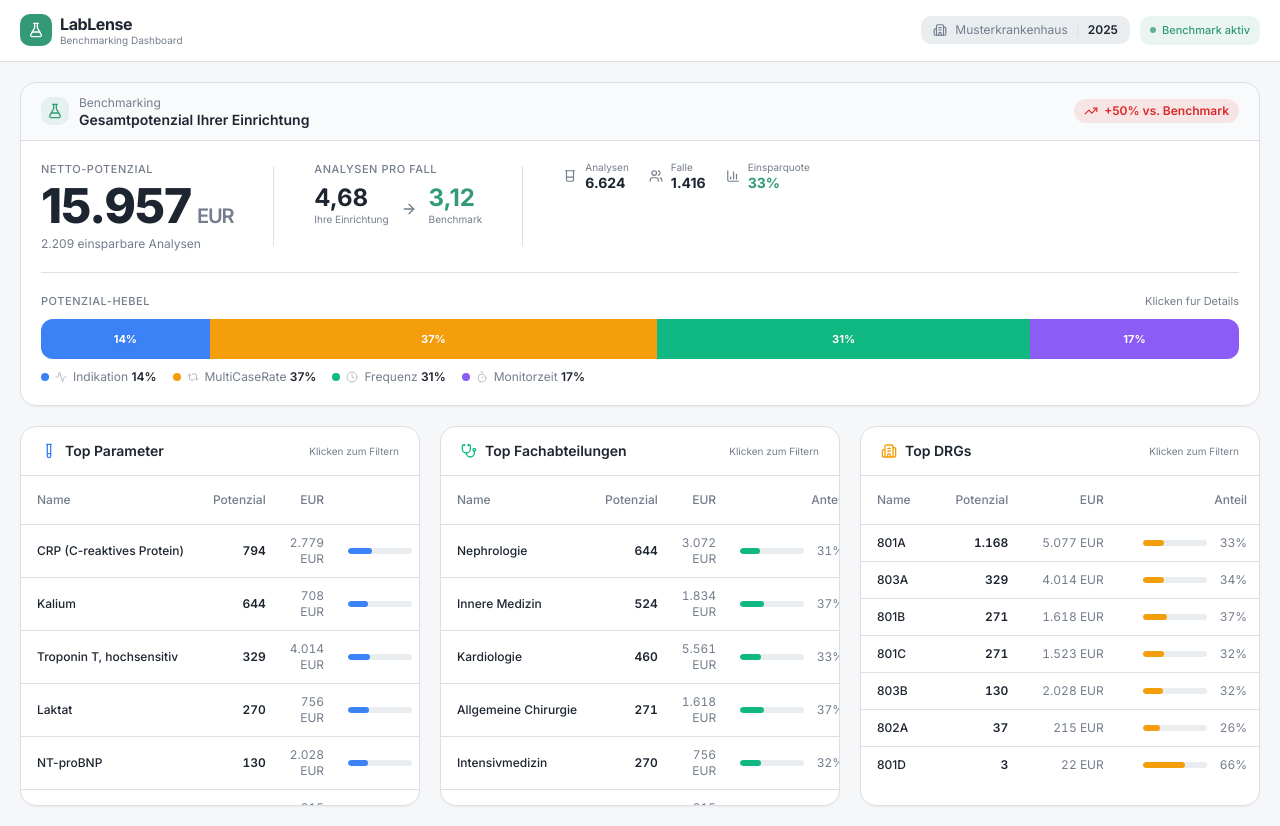
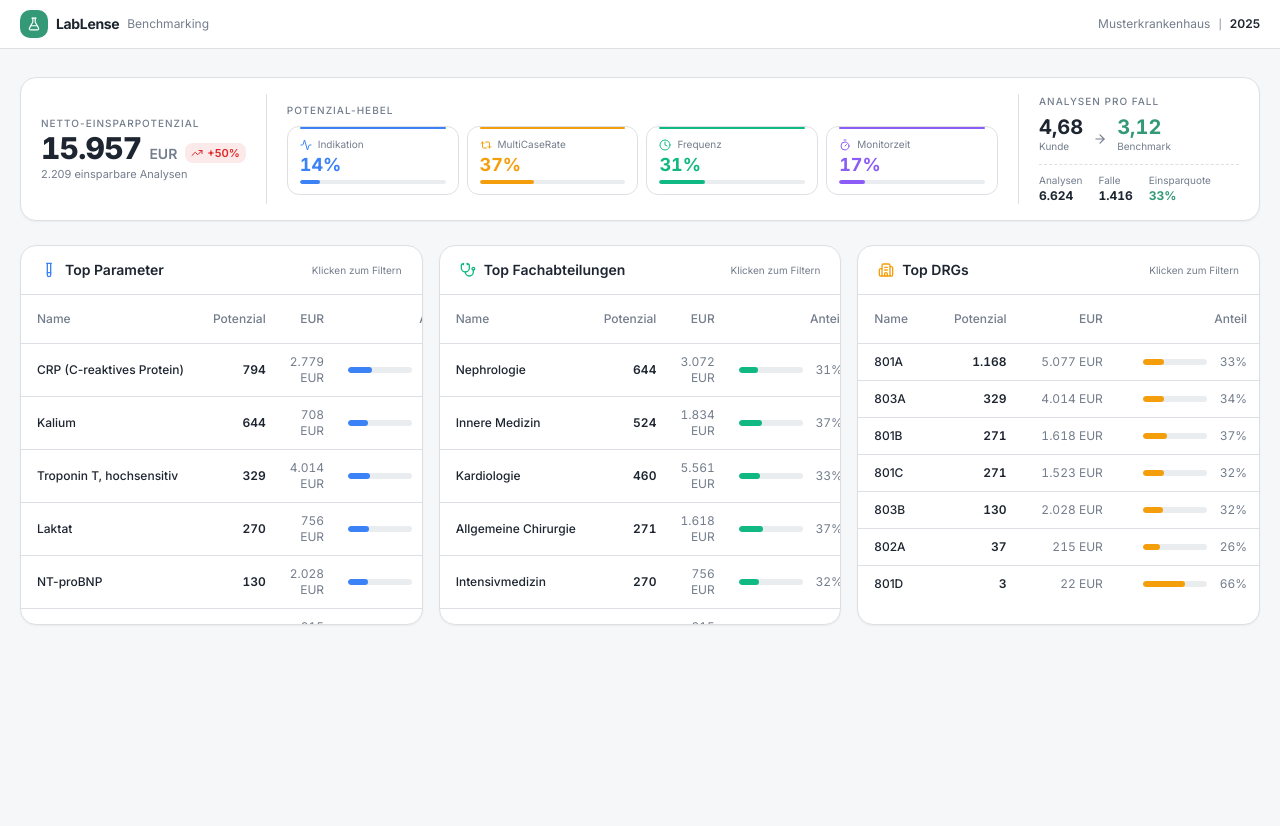
Before and after one commit to movyx-debug/v0-dashboard-ui, a Next.js app: page / in a window 1280 px wide. After the commit the page ends 800 px from the top, so only its background shows below. Built offline with nearby package versions, Linux system fonts and the light colour scheme.

Commit message:
refactor: redesign cockpit strip for better layout\n\nNew full-width horizontal layout with compact tiles and sticky strip.

```diff
--- a/app/page.tsx
+++ b/app/page.tsx
@@ -76,51 +76,41 @@ export default function DashboardPage() {
     if (activeFach) parts.push(activeFach);
     return parts.length > 0
       ? parts.join(" | ")
-      : "Gesamtpotenzial Ihrer Einrichtung";
+      : "Netto-Einsparpotenzial";
   }, [activeParam, activeDrg, activeFach]);
 
   const hasFilters = !!(activeParam || activeDrg || activeFach);
 
   return (
     <div className="min-h-screen bg-background">
-      {/* Header */}
+      {/* Minimal header */}
       <header className="border-b bg-card">
-        <div className="mx-auto max-w-[1440px] px-5 py-3.5 flex items-center justify-between">
+        <div className="mx-auto max-w-[1440px] px-5 py-2.5 flex items-center justify-between">
           <div className="flex items-center gap-2">
-            <div className="h-8 w-8 rounded-lg bg-primary flex items-center justify-center">
-              <FlaskConical className="h-4 w-4 text-primary-foreground" />
+            <div className="h-7 w-7 rounded-lg bg-primary flex items-center justify-center">
+              <FlaskConical className="h-3.5 w-3.5 text-primary-foreground" />
             </div>
-            <div>
-              <h1 className="text-base font-bold text-foreground tracking-tight leading-tight">
+            <span className="text-sm font-bold text-foreground tracking-tight">
               LabLense
-              </h1>
-              <p className="text-[10px] text-muted-foreground leading-tight">
-                Benchmarking Dashboard
-              </p>
+            </span>
+            <span className="text-xs text-muted-foreground hidden sm:inline">
+              Benchmarking
+            </span>
           </div>
-          </div>
-
-          <div className="flex items-center gap-2.5">
-            <div className="flex items-center gap-2 bg-secondary px-3 py-1.5 rounded-lg">
-              <Building2 className="h-3.5 w-3.5 text-muted-foreground" />
+          <div className="flex items-center gap-2">
             <span className="text-xs text-muted-foreground">
               Musterkrankenhaus
             </span>
-              <span className="text-xs text-border">|</span>
-              <span className="text-xs font-semibold text-foreground">
-                2025
-              </span>
-            </div>
-            <div className="flex items-center gap-1.5 bg-primary/10 text-primary px-2.5 py-1.5 rounded-lg text-[11px] font-medium">
-              <div className="h-1.5 w-1.5 rounded-full bg-primary animate-pulse" />
-              Benchmark aktiv
-            </div>
+            <span className="text-[10px] text-muted-foreground">|</span>
+            <span className="text-xs font-semibold text-foreground">2025</span>
           </div>
         </div>
       </header>
 
-      <main className="mx-auto max-w-[1440px] p-5 flex flex-col gap-5">
-        {/* Filter bar (compact, only when active) */}
+      <main className="mx-auto max-w-[1440px] p-5 flex flex-col gap-4">
+        {/* Sticky benchmark cockpit + filter bar */}
+        <div className="sticky top-0 z-30 flex flex-col gap-2 -mx-5 px-5 py-2 bg-background/80 backdrop-blur-md">
+          <BenchmarkSection benchmark={benchmark} title={title} />
           {hasFilters && (
             <FilterBar
               activeParameter={activeParam}
@@ -132,14 +122,10 @@ export default function DashboardPage() {
               onClearAll={onClearAll}
             />
           )}
-
-        {/* Sticky benchmark summary — stays visible while scrolling tables */}
-        <div className="sticky top-0 z-30">
-          <BenchmarkSection benchmark={benchmark} title={title} />
         </div>
 
-        {/* Top tables for filtering */}
-        <div className="grid grid-cols-1 lg:grid-cols-3 gap-5">
+        {/* Top tables */}
+        <div className="grid grid-cols-1 lg:grid-cols-3 gap-4">
           <TopItemsTable
             title="Top Parameter"
             icon={<TestTube className="h-4 w-4 text-blue-500" />}
--- a/components/benchmark-section.tsx
+++ b/components/benchmark-section.tsx
@@ -10,10 +10,6 @@ import {
   TrendingDown,
   TrendingUp,
   ArrowRight,
-  FlaskConical,
-  Beaker,
-  Users,
-  BarChart3,
 } from "lucide-react";
 import {
   Dialog,
@@ -82,7 +78,12 @@ const SUB_META = {
 } as const;
 
 type SubKey = keyof typeof SUB_META;
-const SUB_KEYS: SubKey[] = ["indikation", "multiCaseRate", "frequenz", "monitorZeit"];
+const SUB_KEYS: SubKey[] = [
+  "indikation",
+  "multiCaseRate",
+  "frequenz",
+  "monitorZeit",
+];
 
 interface Props {
   benchmark: AggregatedBenchmark;
@@ -99,83 +100,140 @@ export default function BenchmarkSection({ benchmark, title }: Props) {
       ? (diff / benchmark.analysen_pro_fall_benchmark) * 100
       : 0;
   const isAbove = diff > 0;
-  const savingsQuote =
-    benchmark.total_analysen > 0
-      ? (benchmark.hauptpot_net_analysen / benchmark.total_analysen) * 100
-      : 0;
 
   return (
-    <TooltipProvider delayDuration={200}>
+    <TooltipProvider delayDuration={150}>
       <div className="bg-card border rounded-2xl shadow-sm overflow-hidden">
-        {/* ── Compact top row: Title + Context ─────────────────────── */}
-        <div className="px-5 py-3 border-b flex items-center justify-between bg-secondary/30">
-          <div className="flex items-center gap-2.5">
-            <div className="p-1.5 rounded-lg bg-primary/10">
-              <FlaskConical className="h-4 w-4 text-primary" />
-            </div>
-            <div>
-              <p className="text-xs text-muted-foreground">Benchmarking</p>
-              <p className="text-sm font-semibold text-foreground leading-tight">
+        {/* Single horizontal cockpit row */}
+        <div className="px-5 py-4 flex items-center gap-5 flex-wrap lg:flex-nowrap">
+          {/* ── LEFT: Main EUR result ──────────────────────── */}
+          <div className="flex-shrink-0 min-w-[180px]">
+            <p className="text-[10px] uppercase tracking-widest text-muted-foreground font-medium mb-0.5">
               {title}
             </p>
-            </div>
-          </div>
-          <div
-            className={`flex items-center gap-1.5 px-2.5 py-1 rounded-full text-xs font-semibold ${
+            <div className="flex items-baseline gap-2">
+              <p className="text-3xl font-extrabold text-foreground tracking-tight leading-none tabular-nums">
+                {fmtInt(benchmark.hauptpot_net_euro)}
+              </p>
+              <span className="text-sm font-semibold text-muted-foreground">
+                EUR
+              </span>
+              <span
+                className={`inline-flex items-center gap-1 text-[11px] font-semibold px-1.5 py-0.5 rounded-md ${
                   isAbove
                     ? "bg-destructive/10 text-destructive"
                     : "bg-primary/10 text-primary"
                 }`}
               >
                 {isAbove ? (
-              <TrendingUp className="h-3.5 w-3.5" />
+                  <TrendingUp className="h-3 w-3" />
                 ) : (
-              <TrendingDown className="h-3.5 w-3.5" />
+                  <TrendingDown className="h-3 w-3" />
                 )}
                 {isAbove ? "+" : ""}
-            {fmtPct(Math.abs(diffPct))} vs. Benchmark
+                {fmtPct(Math.abs(diffPct))}
+              </span>
             </div>
-        </div>
-
-        {/* ── Main result row ──────────────────────────────────────── */}
-        <div className="px-5 py-5">
-          <div className="flex items-start gap-6 lg:gap-10 flex-wrap">
-            {/* Big EUR number */}
-            <div className="flex-shrink-0">
-              <p className="text-[11px] uppercase tracking-wider text-muted-foreground font-medium mb-1">
-                Netto-Potenzial
-              </p>
-              <p className="text-4xl lg:text-5xl font-extrabold text-foreground tracking-tight leading-none">
-                {fmtInt(benchmark.hauptpot_net_euro)}
-                <span className="text-lg lg:text-xl font-semibold text-muted-foreground ml-1.5">
-                  EUR
-                </span>
-              </p>
-              <p className="text-xs text-muted-foreground mt-1.5">
+            <p className="text-[11px] text-muted-foreground mt-0.5">
               {fmtInt(benchmark.hauptpot_net_analysen)} einsparbare Analysen
             </p>
           </div>
 
-            {/* Divider */}
-            <div className="hidden lg:block w-px h-20 bg-border self-center" />
+          {/* ── Divider ────────────────────────────────────── */}
+          <div className="hidden lg:block w-px self-stretch bg-border" />
 
-            {/* Analysen / Fall comparison */}
-            <div className="flex-shrink-0">
-              <p className="text-[11px] uppercase tracking-wider text-muted-foreground font-medium mb-2">
+          {/* ── CENTER: 4 clickable sub-benchmark tiles ───── */}
+          <div className="flex-1 min-w-0">
+            <p className="text-[10px] uppercase tracking-widest text-muted-foreground font-medium mb-2">
+              Potenzial-Hebel
+            </p>
+            <div className="grid grid-cols-4 gap-2">
+              {SUB_KEYS.map((key) => {
+                const sub = benchmark[key];
+                const meta = SUB_META[key];
+                const Icon = meta.icon;
+                return (
+                  <Tooltip key={key}>
+                    <TooltipTrigger asChild>
+                      <button
+                        type="button"
+                        onClick={() => setOpenSub(key)}
+                        className="group relative rounded-xl border bg-card px-3 py-2.5 text-left transition-all hover:shadow-md hover:border-foreground/20 cursor-pointer focus:outline-none focus-visible:ring-2 focus-visible:ring-ring"
+                      >
+                        {/* Colored top accent line */}
+                        <div
+                          className="absolute top-0 left-3 right-3 h-[2px] rounded-full"
+                          style={{ backgroundColor: meta.color }}
+                        />
+                        <div className="flex items-center gap-1.5 mb-1">
+                          <Icon
+                            className="h-3 w-3 flex-shrink-0"
+                            style={{ color: meta.color }}
+                          />
+                          <span className="text-[10px] text-muted-foreground truncate">
+                            {meta.label}
+                          </span>
+                        </div>
+                        <div className="flex items-baseline gap-1">
+                          <span
+                            className="text-lg font-bold leading-none tabular-nums"
+                            style={{ color: meta.color }}
+                          >
+                            {fmtPct(sub.pct)}
+                          </span>
+                        </div>
+                        {/* Mini progress bar */}
+                        <div className="mt-1.5 h-1 rounded-full bg-secondary overflow-hidden">
+                          <div
+                            className="h-full rounded-full transition-all duration-500"
+                            style={{
+                              width: `${Math.min(sub.pct, 100)}%`,
+                              backgroundColor: meta.color,
+                            }}
+                          />
+                        </div>
+                      </button>
+                    </TooltipTrigger>
+                    <TooltipContent
+                      side="bottom"
+                      className="bg-card text-foreground border shadow-lg p-3 max-w-[200px]"
+                    >
+                      <p className="text-xs text-muted-foreground mb-1">
+                        {meta.desc}
+                      </p>
+                      <p className="text-xs font-semibold">
+                        {fmtInt(sub.analysen)} einsparbare Analysen
+                      </p>
+                      <p className="text-[10px] text-muted-foreground mt-1">
+                        Klicken fur Details
+                      </p>
+                    </TooltipContent>
+                  </Tooltip>
+                );
+              })}
+            </div>
+          </div>
+
+          {/* ── Divider ────────────────────────────────────── */}
+          <div className="hidden lg:block w-px self-stretch bg-border" />
+
+          {/* ── RIGHT: Analysen/Fall comparison + stats ───── */}
+          <div className="flex-shrink-0 min-w-[200px]">
+            <p className="text-[10px] uppercase tracking-widest text-muted-foreground font-medium mb-2">
               Analysen pro Fall
             </p>
-              <div className="flex items-end gap-3">
+            <div className="flex items-end gap-2.5">
               <div>
-                  <p className="text-2xl font-bold text-foreground leading-none">
+                <p className="text-xl font-bold text-foreground leading-none tabular-nums">
                   {fmtDe(benchmark.analysen_pro_fall_kunde)}
                 </p>
                 <p className="text-[10px] text-muted-foreground mt-0.5">
-                    Ihre Einrichtung
+                  Kunde
                 </p>
               </div>
-                <ArrowRight className="h-4 w-4 text-muted-foreground mb-2.5" />
+              <ArrowRight className="h-3.5 w-3.5 text-muted-foreground mb-2" />
               <div>
-                  <p className="text-2xl font-bold text-primary leading-none">
+                <p className="text-xl font-bold text-primary leading-none tabular-nums">
                   {fmtDe(benchmark.analysen_pro_fall_benchmark)}
                 </p>
                 <p className="text-[10px] text-muted-foreground mt-0.5">
@@ -183,140 +241,39 @@ export default function BenchmarkSection({ benchmark, title }: Props) {
                 </p>
               </div>
             </div>
-            </div>
-
-            {/* Divider */}
-            <div className="hidden lg:block w-px h-20 bg-border self-center" />
-
-            {/* Quick stats */}
-            <div className="flex gap-5 flex-wrap">
-              <QuickStat
-                icon={<Beaker className="h-3.5 w-3.5" />}
-                label="Analysen"
-                value={fmtInt(benchmark.total_analysen)}
-              />
-              <QuickStat
-                icon={<Users className="h-3.5 w-3.5" />}
-                label="Falle"
-                value={fmtInt(benchmark.total_faelle)}
-              />
-              <QuickStat
-                icon={<BarChart3 className="h-3.5 w-3.5" />}
-                label="Einsparquote"
-                value={fmtPct(savingsQuote)}
-                highlight
-              />
-            </div>
-          </div>
-
-          {/* ── Sub-benchmark stacked bar ────────────────────────── */}
-          <div className="mt-5 pt-5 border-t">
-            <div className="flex items-center justify-between mb-2.5">
-              <p className="text-[11px] uppercase tracking-wider text-muted-foreground font-medium">
-                Potenzial-Hebel
-              </p>
-              <p className="text-[11px] text-muted-foreground">
-                Klicken fur Details
+            <div className="flex items-center gap-4 mt-2.5 pt-2 border-t border-dashed">
+              <div>
+                <p className="text-[10px] text-muted-foreground">Analysen</p>
+                <p className="text-xs font-bold text-foreground tabular-nums">
+                  {fmtInt(benchmark.total_analysen)}
                 </p>
               </div>
-
-            {/* Stacked horizontal bar */}
-            <div className="flex rounded-xl overflow-hidden h-10 bg-secondary cursor-pointer">
-              {SUB_KEYS.map((key) => {
-                const sub = benchmark[key];
-                const meta = SUB_META[key];
-                if (sub.pct <= 0) return null;
-
-                return (
-                  <Tooltip key={key}>
-                    <TooltipTrigger asChild>
-                      <button
-                        type="button"
-                        className="relative h-full transition-all hover:brightness-110 hover:scale-y-105 origin-bottom focus:outline-none focus-visible:ring-2 focus-visible:ring-ring"
-                        style={{
-                          width: `${sub.pct}%`,
-                          backgroundColor: meta.color,
-                          minWidth: sub.pct > 3 ? "auto" : "12px",
-                        }}
-                        onClick={() => setOpenSub(key)}
-                        aria-label={`${meta.label}: ${fmtPct(sub.pct)}`}
-                      >
-                        {sub.pct > 10 && (
-                          <span className="absolute inset-0 flex items-center justify-center text-[11px] font-bold text-white drop-shadow-sm">
-                            {fmtPct(sub.pct)}
-                          </span>
-                        )}
-                      </button>
-                    </TooltipTrigger>
-                    <TooltipContent
-                      side="top"
-                      className="bg-card text-foreground border shadow-lg p-3 max-w-[220px]"
-                    >
-                      <div className="flex items-center gap-2 mb-1.5">
-                        <div
-                          className="h-2.5 w-2.5 rounded-full"
-                          style={{ backgroundColor: meta.color }}
-                        />
-                        <span className="font-semibold text-sm">
-                          {meta.label}
-                        </span>
+              <div>
+                <p className="text-[10px] text-muted-foreground">Falle</p>
+                <p className="text-xs font-bold text-foreground tabular-nums">
+                  {fmtInt(benchmark.total_faelle)}
+                </p>
               </div>
-                      <p className="text-xs text-muted-foreground mb-2">
-                        {meta.desc}
+              <div>
+                <p className="text-[10px] text-muted-foreground">
+                  Einsparquote
                 </p>
-                      <div className="flex justify-between text-xs">
-                        <span className="text-muted-foreground">Anteil</span>
-                        <span className="font-bold">{fmtPct(sub.pct)}</span>
+                <p className="text-xs font-bold text-primary tabular-nums">
+                  {benchmark.total_analysen > 0
+                    ? fmtPct(
+                        (benchmark.hauptpot_net_analysen /
+                          benchmark.total_analysen) *
+                          100,
+                      )
+                    : "0%"}
+                </p>
               </div>
-                      <div className="flex justify-between text-xs">
-                        <span className="text-muted-foreground">
-                          Einsparbar
-                        </span>
-                        <span className="font-semibold">
-                          {fmtInt(sub.analysen)} Analysen
-                        </span>
-                      </div>
-                    </TooltipContent>
-                  </Tooltip>
-                );
-              })}
-            </div>
-
-            {/* Legend row */}
-            <div className="flex items-center gap-4 mt-2.5 flex-wrap">
-              {SUB_KEYS.map((key) => {
-                const sub = benchmark[key];
-                const meta = SUB_META[key];
-                if (sub.pct <= 0) return null;
-                const Icon = meta.icon;
-
-                return (
-                  <button
-                    key={key}
-                    type="button"
-                    onClick={() => setOpenSub(key)}
-                    className="flex items-center gap-1.5 text-xs text-muted-foreground hover:text-foreground transition-colors cursor-pointer group"
-                  >
-                    <div
-                      className="h-2 w-2 rounded-full flex-shrink-0 group-hover:scale-125 transition-transform"
-                      style={{ backgroundColor: meta.color }}
-                    />
-                    <Icon className="h-3 w-3 opacity-50" />
-                    <span>
-                      {meta.label}{" "}
-                      <span className="font-semibold text-foreground">
-                        {fmtPct(sub.pct)}
-                      </span>
-                    </span>
-                  </button>
-                );
-              })}
             </div>
           </div>
         </div>
       </div>
 
-      {/* ── Detail Dialog ──────────────────────────────────────────── */}
+      {/* ── Detail Dialog ──────────────────────────────────── */}
       <Dialog
         open={openSub !== null}
         onOpenChange={(open) => {
@@ -334,36 +291,6 @@ export default function BenchmarkSection({ benchmark, title }: Props) {
         </DialogContent>
       </Dialog>
     </TooltipProvider>
-  );
-}
-
-/* ── Quick stat chip ─────────────────────────────────────────────────────── */
-
-function QuickStat({
-  icon,
-  label,
-  value,
-  highlight,
-}: {
-  icon: React.ReactNode;
-  label: string;
-  value: string;
-  highlight?: boolean;
-}) {
-  return (
-    <div className="flex items-center gap-2">
-      <div className="text-muted-foreground">{icon}</div>
-      <div>
-        <p className="text-[10px] text-muted-foreground leading-tight">
-          {label}
-        </p>
-        <p
-          className={`text-sm font-bold leading-tight ${highlight ? "text-primary" : "text-foreground"}`}
-        >
-          {value}
-        </p>
-      </div>
-    </div>
   );
 }
 
@@ -389,7 +316,6 @@ function SubBenchmarkDetail({
 
   const maxVal = Math.max(sub.kunde, sub.benchmark, 0.01);
 
-  // Navigate to adjacent sub-benchmark
   const currentIdx = SUB_KEYS.indexOf(subKey);
   const prevKey = currentIdx > 0 ? SUB_KEYS[currentIdx - 1] : null;
   const nextKey =
@@ -414,7 +340,6 @@ function SubBenchmarkDetail({
         </div>
       </DialogHeader>
 
-      {/* Explanation */}
       <p className="text-xs text-muted-foreground leading-relaxed -mt-1">
         {meta.longDesc}
       </p>
@@ -448,7 +373,6 @@ function SubBenchmarkDetail({
           Kunde vs. Benchmark
         </p>
 
-        {/* Kunde bar */}
         <div className="space-y-1">
           <div className="flex items-center justify-between text-xs">
             <span className="text-muted-foreground">Ihre Einrichtung</span>
@@ -476,7 +400,6 @@ function SubBenchmarkDetail({
           </div>
         </div>
 
-        {/* Benchmark bar */}
         <div className="space-y-1">
           <div className="flex items-center justify-between text-xs">
             <span className="text-muted-foreground">Benchmark</span>
@@ -494,7 +417,6 @@ function SubBenchmarkDetail({
           </div>
         </div>
 
-        {/* Interpretation */}
         <div
           className={`rounded-lg p-2.5 text-xs ${
             isWorse
@@ -525,6 +447,23 @@ function SubBenchmarkDetail({
         ) : (
           <div />
         )}
+        <div className="flex gap-1">
+          {SUB_KEYS.map((k) => (
+            <button
+              type="button"
+              key={k}
+              onClick={() => onNavigate(k)}
+              className={`h-1.5 rounded-full transition-all cursor-pointer ${
+                k === subKey ? "w-4" : "w-1.5"
+              }`}
+              style={{
+                backgroundColor:
+                  k === subKey ? SUB_META[k].color : "hsl(var(--border))",
+              }}
+              aria-label={SUB_META[k].label}
+            />
+          ))}
+        </div>
         {nextKey ? (
           <button
             type="button"
```
Lines whose indentation alone changed are shown as unchanged.
